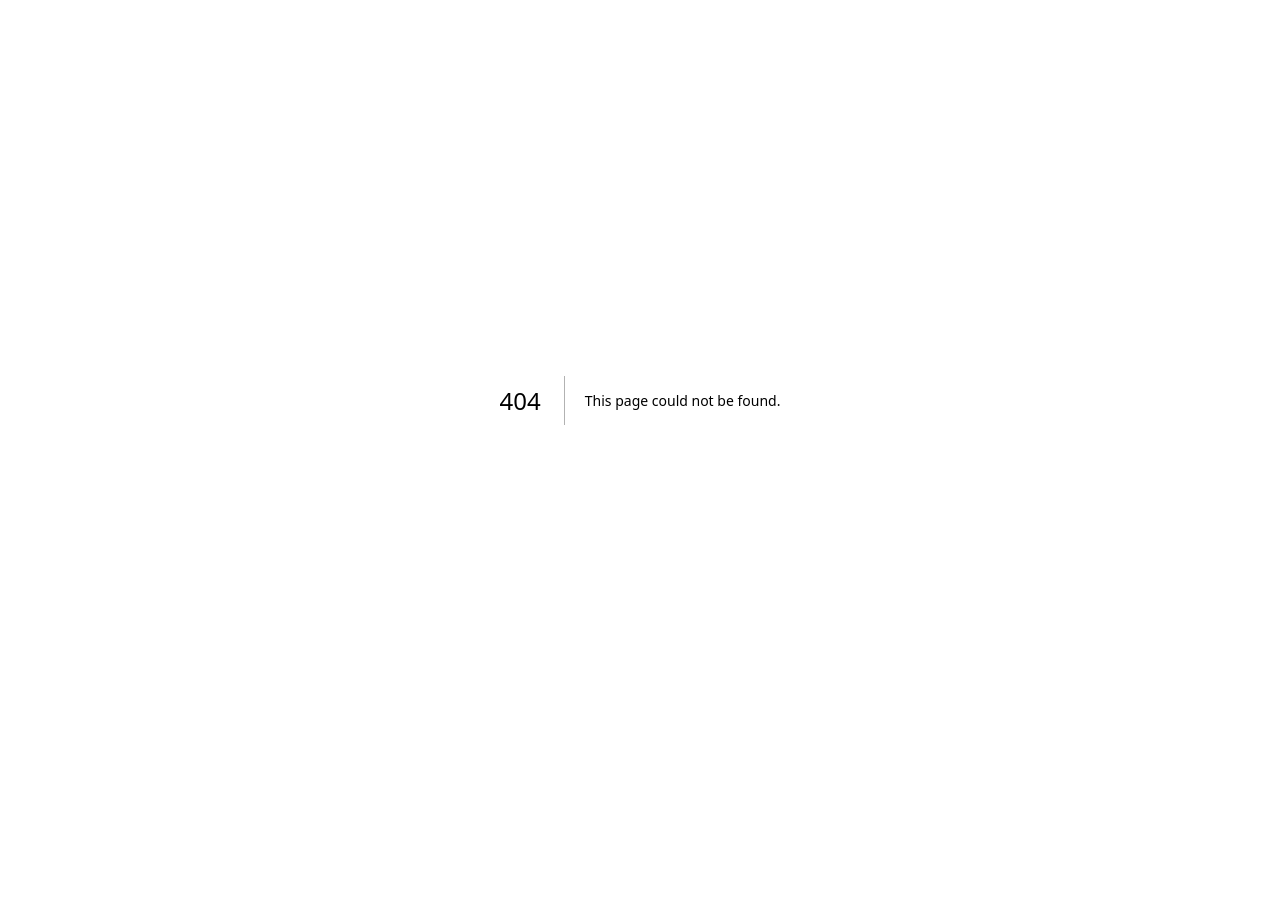
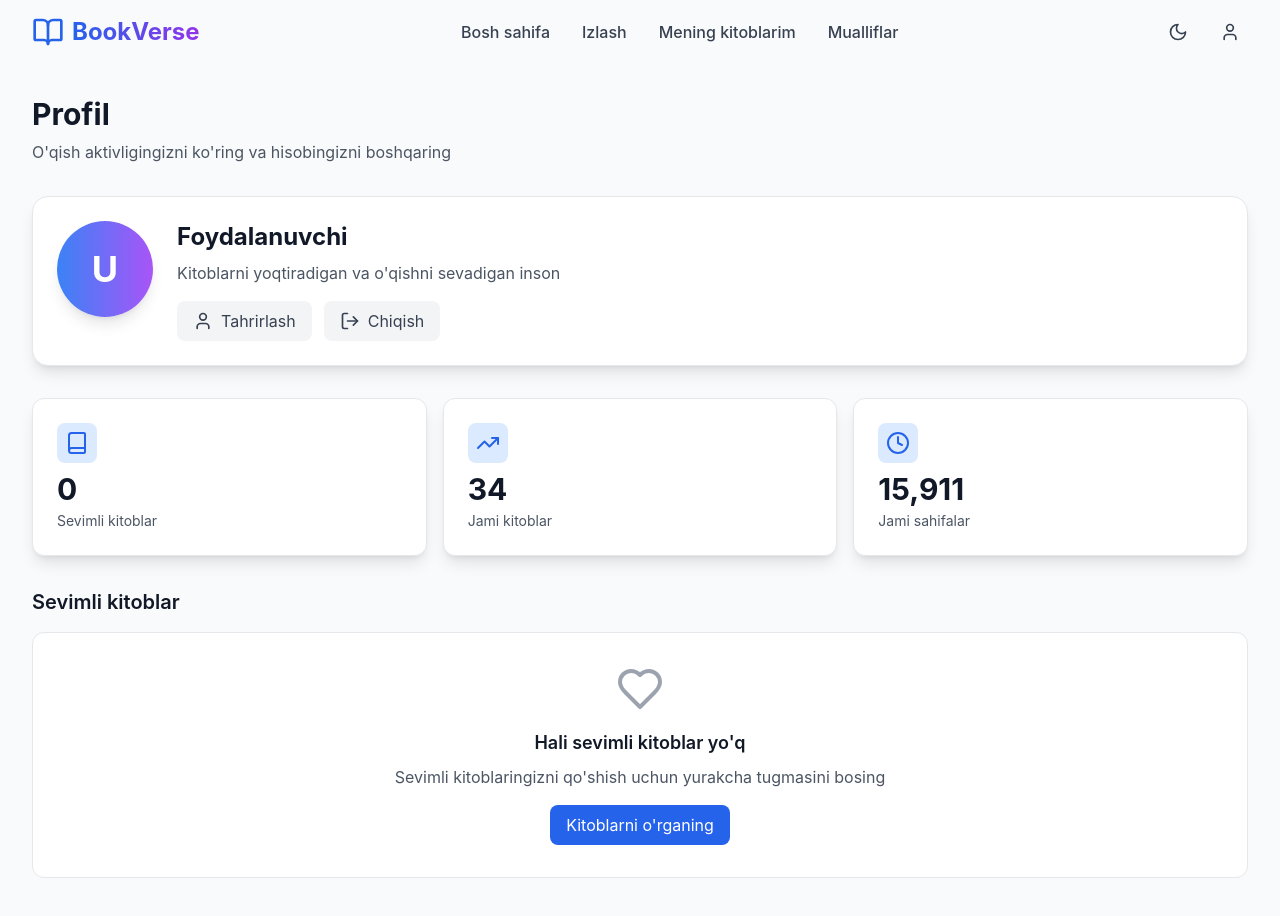
Before and after one commit to abubakirzayniddinov29-lab/online-kutubxona, a Next.js app: page /profile in a window 1280 px wide. Before the commit this address had no page. Shown: the top 916 px of the page. Before the commit the page ends 800 px from the top, so only its background shows below. Built offline with nearby package versions, Linux system fonts and the light colour scheme.

Commit message:
Add profile page with stats and favorite books

```diff
--- /dev/null
+++ b/src/app/profile/page.tsx
@@ -0,0 +1,179 @@
+'use client';
+
+import { useState, useEffect } from 'react';
+import Header from '@/components/Header';
+import BookCard from '@/components/BookCard';
+import { MOCK_BOOKS } from '@/lib/mock-data';
+import { motion } from 'framer-motion';
+import { User, Book, Heart, Clock, TrendingUp, LogOut } from 'lucide-react';
+
+export default function ProfilePage() {
+  const [favoriteIds, setFavoriteIds] = useState<string[]>([]);
+
+  // Load favorites
+  const loadFavorites = () => {
+    if (typeof window !== 'undefined') {
+      const storedFavorites = localStorage.getItem('favoriteBooks');
+      setFavoriteIds(storedFavorites ? JSON.parse(storedFavorites) : []);
+    }
+  };
+
+  useEffect(() => {
+    loadFavorites();
+    window.addEventListener('favoriteChanged', loadFavorites);
+    return () => window.removeEventListener('favoriteChanged', loadFavorites);
+  }, []);
+
+  const favoriteBooks = MOCK_BOOKS.filter(book => favoriteIds.includes(book.id));
+  const totalBooks = MOCK_BOOKS.length;
+  const totalPages = MOCK_BOOKS.reduce((sum, book) => sum + book.pages, 0);
+
+  const stats = [
+    {
+      id: 'books',
+      value: favoriteBooks.length,
+      label: 'Sevimli kitoblar',
+      icon: <Book className="w-6 h-6" />
+    },
+    {
+      id: 'total',
+      value: totalBooks,
+      label: 'Jami kitoblar',
+      icon: <TrendingUp className="w-6 h-6" />
+    },
+    {
+      id: 'pages',
+      value: totalPages.toLocaleString(),
+      label: 'Jami sahifalar',
+      icon: <Clock className="w-6 h-6" />
+    },
+  ];
+
+  return (
+    <div className="min-h-screen bg-gray-50 dark:bg-gray-900">
+      <Header />
+      <main className="pt-24 pb-16 px-4 sm:px-6 lg:px-8 max-w-7xl mx-auto">
+        <motion.div
+          initial={{ opacity: 0, y: 20 }}
+          animate={{ opacity: 1, y: 0 }}
+          className="mb-8"
+        >
+          <h1 className="text-3xl font-bold text-gray-900 dark:text-white mb-2">
+            Profil
+          </h1>
+          <p className="text-gray-600 dark:text-gray-400">
+            O'qish aktivligingizni ko'ring va hisobingizni boshqaring
+          </p>
+        </motion.div>
+
+        {/* Profile Info Section */}
+        <motion.div
+          initial={{ opacity: 0, y: 20 }}
+          animate={{ opacity: 1, y: 0 }}
+          transition={{ delay: 0.1 }}
+          className="bg-white dark:bg-gray-800 rounded-2xl shadow-lg p-6 mb-8 border border-gray-200 dark:border-gray-700"
+        >
+          <div className="flex flex-col sm:flex-row items-center sm:items-start gap-6">
+            <div className="w-24 h-24 rounded-full bg-gradient-to-r from-blue-500 to-purple-500 flex items-center justify-center text-white text-4xl font-bold shadow-lg">
+              U
+            </div>
+            <div className="flex-1 text-center sm:text-left">
+              <h2 className="text-2xl font-bold text-gray-900 dark:text-white mb-2">
+                Foydalanuvchi
+              </h2>
+              <p className="text-gray-600 dark:text-gray-400 mb-4">
+                Kitoblarni yoqtiradigan va o'qishni sevadigan inson
+              </p>
+              <div className="flex gap-3 justify-center sm:justify-start">
+                <button className="flex items-center gap-2 px-4 py-2 bg-gray-100 dark:bg-gray-700 rounded-lg text-gray-700 dark:text-gray-300 hover:bg-gray-200 dark:hover:bg-gray-600 transition-colors">
+                  <User className="w-5 h-5" />
+                  Tahrirlash
+                </button>
+                <button className="flex items-center gap-2 px-4 py-2 bg-gray-100 dark:bg-gray-700 rounded-lg text-gray-700 dark:text-gray-300 hover:bg-gray-200 dark:hover:bg-gray-600 transition-colors">
+                  <LogOut className="w-5 h-5" />
+                  Chiqish
+                </button>
+              </div>
+            </div>
+          </div>
+        </motion.div>
+
+        {/* Stats Section */}
+        <motion.div
+          initial={{ opacity: 0, y: 20 }}
+          animate={{ opacity: 1, y: 0 }}
+          transition={{ delay: 0.2 }}
+          className="grid grid-cols-1 sm:grid-cols-3 gap-4 mb-8"
+        >
+          {stats.map((stat, index) => (
+            <div
+              key={stat.id}
+              className="bg-white dark:bg-gray-800 rounded-xl shadow-lg p-6 border border-gray-200 dark:border-gray-700"
+            >
+              <div className="flex items-center gap-3 mb-2">
+                <div className="p-2 bg-blue-100 dark:bg-blue-900/30 rounded-lg text-blue-600 dark:text-blue-400">
+                  {stat.icon}
+                </div>
+              </div>
+              <div className="text-3xl font-bold text-gray-900 dark:text-white mb-1">
+                {stat.value}
+              </div>
+              <div className="text-sm text-gray-600 dark:text-gray-400">
+                {stat.label}
+              </div>
+            </div>
+          ))}
+        </motion.div>
+
+        {/* Recent Favorites Section */}
+        <motion.div
+          initial={{ opacity: 0, y: 20 }}
+          animate={{ opacity: 1, y: 0 }}
+          transition={{ delay: 0.3 }}
+        >
+          <div className="flex items-center justify-between mb-4">
+            <h3 className="text-xl font-semibold text-gray-900 dark:text-white">
+              Sevimli kitoblar
+            </h3>
+            {favoriteBooks.length > 3 && (
+              <a href="/my-books" className="text-blue-600 hover:text-blue-700 dark:text-blue-400 dark:hover:text-blue-300 text-sm font-medium">
+                Barchasini ko'rish →
+              </a>
+            )}
+          </div>
+
+          {favoriteBooks.length > 0 ? (
+            <div className="grid grid-cols-2 sm:grid-cols-3 md:grid-cols-4 lg:grid-cols-5 gap-6">
+              {favoriteBooks.slice(0, 5).map((book, index) => (
+                <motion.div
+                  key={book.id}
+                  initial={{ opacity: 0, y: 20 }}
+                  animate={{ opacity: 1, y: 0 }}
+                  transition={{ duration: 0.3, delay: 0.4 + index * 0.05 }}
+                >
+                  <BookCard book={book} />
+                </motion.div>
+              ))}
+            </div>
+          ) : (
+            <div className="bg-white dark:bg-gray-800 rounded-xl p-8 text-center border border-gray-200 dark:border-gray-700">
+              <Heart className="w-12 h-12 text-gray-400 mx-auto mb-4" />
+              <h4 className="text-lg font-semibold text-gray-900 dark:text-white mb-2">
+                Hali sevimli kitoblar yo'q
+              </h4>
+              <p className="text-gray-600 dark:text-gray-400 mb-4">
+                Sevimli kitoblaringizni qo'shish uchun yurakcha tugmasini bosing
+              </p>
+              <a
+                href="/explore"
+                className="inline-flex items-center gap-2 px-4 py-2 bg-blue-600 text-white rounded-lg hover:bg-blue-700 transition-colors"
+              >
+                Kitoblarni o'rganing
+              </a>
+            </div>
+          )}
+        </motion.div>
+      </main>
+    </div>
+  );
+}
--- a/src/components/Header.tsx
+++ b/src/components/Header.tsx
@@ -74,9 +74,12 @@ export default function Header() {
                 <Moon className="h-5 w-5 text-gray-700 dark:text-gray-300" />
               )}
             </button>
-            <button className="p-2 rounded-full hover:bg-gray-100 dark:hover:bg-gray-800 transition-colors">
+            <Link
+              href="/profile"
+              className="p-2 rounded-full hover:bg-gray-100 dark:hover:bg-gray-800 transition-colors"
+            >
               <User className="h-5 w-5 text-gray-700 dark:text-gray-300" />
-            </button>
+            </Link>
           </div>
 
           <div className="flex md:hidden items-center gap-2">
@@ -140,6 +143,13 @@ export default function Header() {
               >
                 Mualliflar
               </Link>
+              <Link
+                href="/profile"
+                className="px-4 py-2 rounded-lg text-gray-700 dark:text-gray-300 hover:bg-gray-100 dark:hover:bg-gray-800 font-medium"
+                onClick={() => setIsMobileMenuOpen(false)}
+              >
+                Profil
+              </Link>
             </nav>
           </div>
         </motion.div>
```
